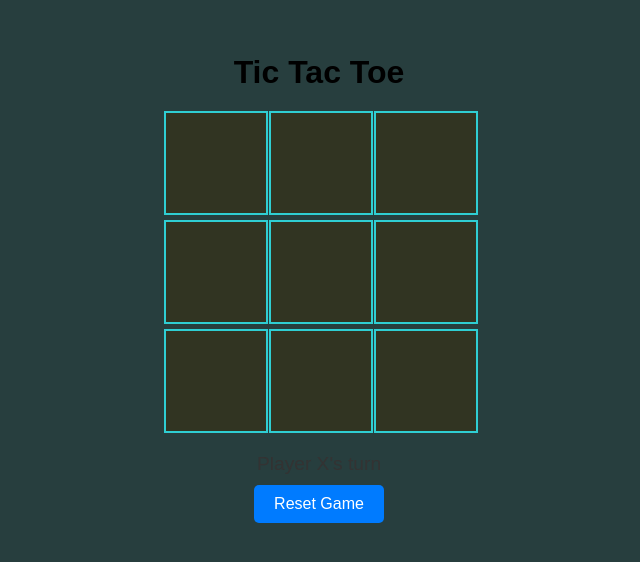
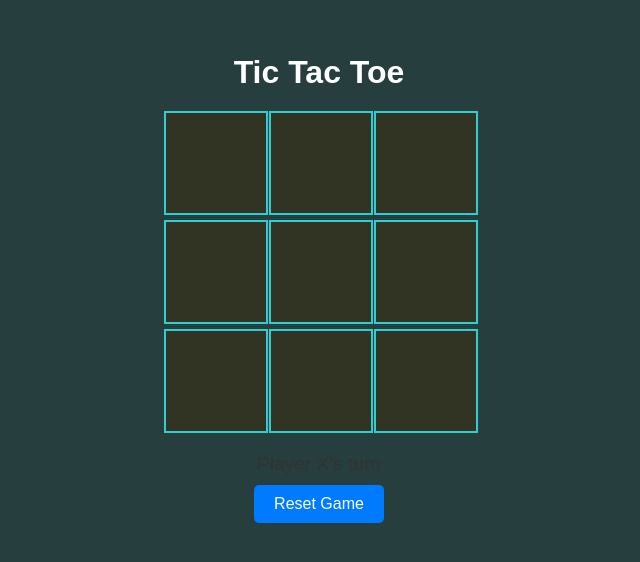
Before and after one commit to vikasjyadav/tic-tac-toe, a plain HTML site: page index.html in a window 1280 px wide. Shown: the part 122-684 px from the top of the page, without its empty margins (321-961 px from the left). Drawn offline with Linux system fonts and the light colour scheme.

Commit message:
Update index.html

```diff
--- a/index.html
+++ b/index.html
@@ -8,7 +8,7 @@
 </head>
 <body>
     <div class="container">
-        <h1>Tic Tac Toe</h1>
+        <h1><font color="white">Tic Tac Toe</font></h1>
         <div id="board">
             <!-- The game board will be dynamically created here -->
         </div>
```
